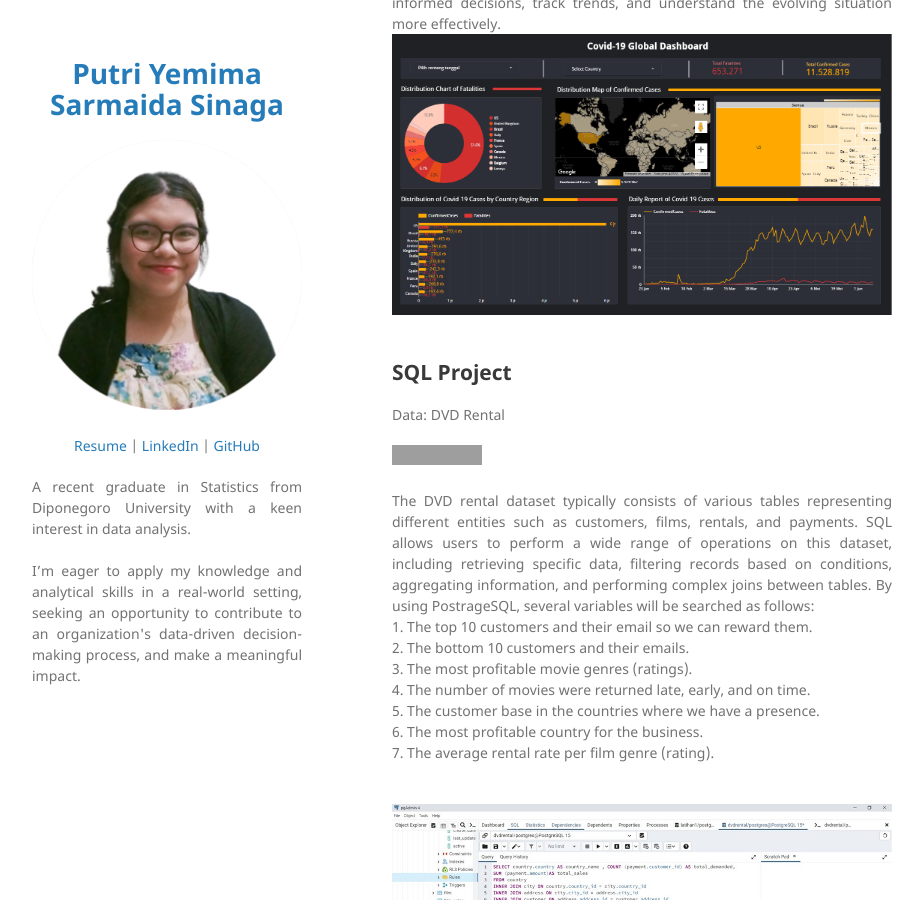
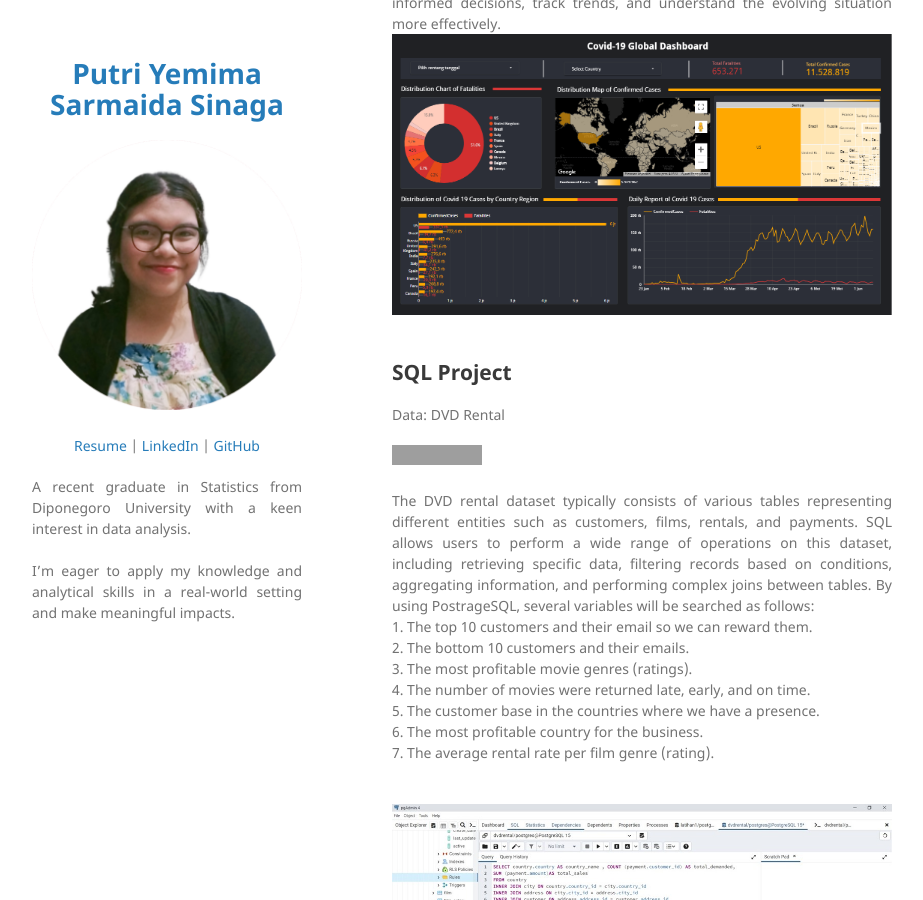
Before and after one commit to pyemimaa/portofolio, a Jekyll site: the page built from index.md, in a window 1280 px wide and 900 px high, scrolled down 326 px. Shown: the whole window, without its empty margins (178-1101 px from the left). Built offline with Jekyll 4.4.1, drawn with Linux system fonts in a browser that asks for light colours; our own code applies the rules of GitHub Pages for plain Markdown files; grey boxes are pictures that could not be loaded.

Commit message:
Update _config.yml

```diff
--- a/_config.yml
+++ b/_config.yml
@@ -12,7 +12,7 @@ description:
   <p align="justify">
  A recent graduate in Statistics from Diponegoro University with a keen interest in data analysis.
   <br><br>
- I’m eager to apply my knowledge and analytical skills in a real-world setting, seeking an opportunity to contribute to an organization's data-driven decision-making process, and make a meaningful impact.
+ I’m eager to apply my knowledge and analytical skills in a real-world setting and make meaningful impacts.
   </p>
 
 theme: jekyll-theme-minimal
```
